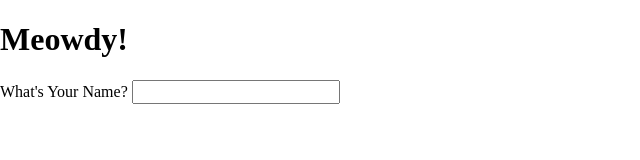
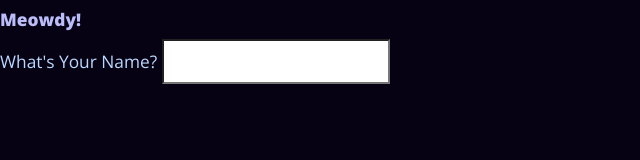
Before and after one commit to AlexandriaMayer/howdy-heroku, a website: page index.html in a window 1280 px wide. Shown: the whole page, without its empty margins (0-640 px from the left). Drawn offline with nearby package versions, Linux system fonts and the light colour scheme.

Commit message:
corrected the css links on index.html

```diff
--- a/index.html
+++ b/index.html
@@ -9,9 +9,7 @@
 
 		<title>What's your name?</title>
 
-		<link rel="stylesheet" href="css/style.css">
-		<link rel="stylesheet" href="css/normalize.css">
-        <link rel="stylesheet" href="css/reset.css">
+		<link rel="stylesheet" href="css/main.css">
 </head>
 <body>
     <header>
```
